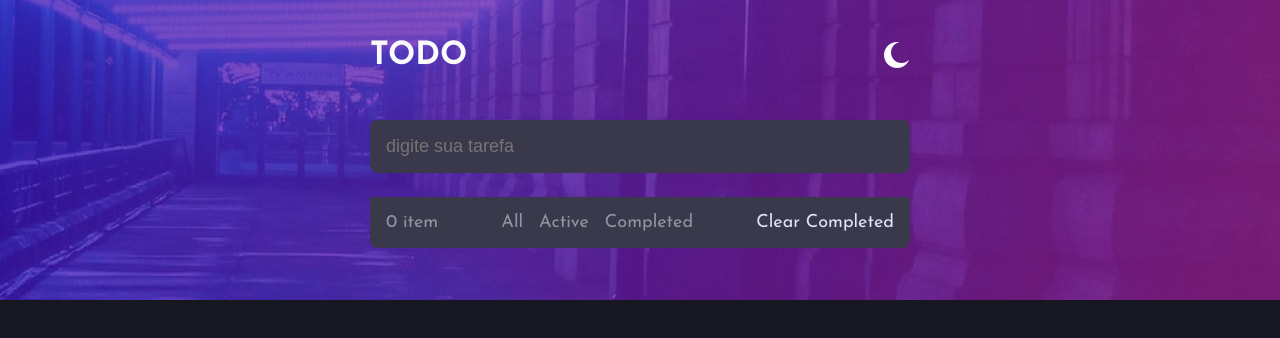
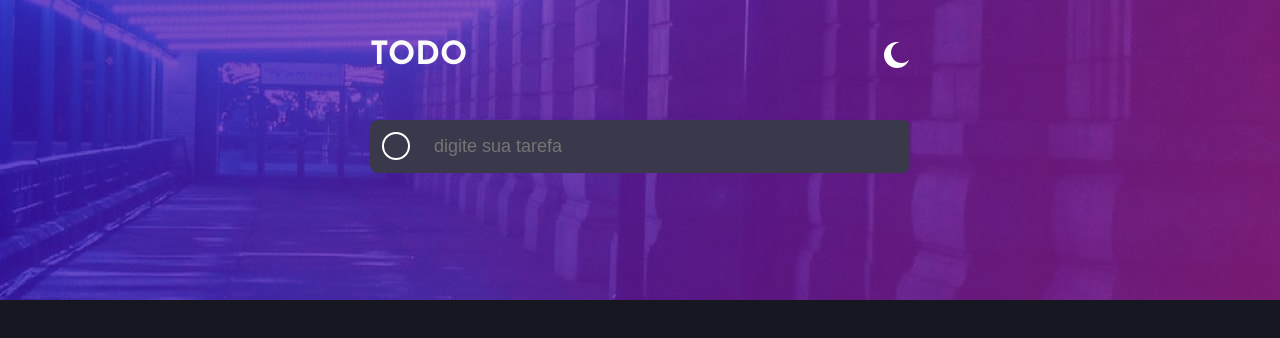
Before and after one commit to WigorCosta21/ToDoList-React-Challenge, a React (Vite) app: page / in a window 1280 px wide. Shown: the top 338 px of the page. Built offline with nearby package versions, Linux system fonts and the light colour scheme.

Commit message:
feat: Created Checkbox component

```diff
--- /dev/null
+++ b/src/components/Checkbox/index.tsx
@@ -0,0 +1,21 @@
+import React from "react";
+import * as S from "./styles";
+
+interface ICheckboxProps {
+  checked: boolean;
+  onChange: React.ChangeEventHandler<HTMLInputElement>;
+}
+
+export const Checkbox = ({ checked, onChange }: ICheckboxProps) => {
+  return (
+    <S.CheckboxWrapper>
+      <S.InputCheckbox
+        checked={checked}
+        onChange={onChange}
+        type="checkbox"
+        id="checkbox"
+      />
+      <S.Label htmlFor="checkbox"></S.Label>
+    </S.CheckboxWrapper>
+  );
+};
--- /dev/null
+++ b/src/components/Checkbox/styles.ts
@@ -0,0 +1,31 @@
+import styled from "styled-components";
+
+export const CheckboxWrapper = styled.div`
+  position: relative;
+`;
+
+export const InputCheckbox = styled.input`
+  display: none;
+  cursor: pointer;
+
+  &:checked + label::before {
+    background: linear-gradient(hsl(192, 100%, 67%), hsl(280, 87%, 65%));
+  }
+`;
+
+export const Label = styled.label`
+  display: flex;
+  align-items: center;
+  font-size: 1.125rem;
+  position: relative;
+  &::before {
+    content: "";
+    display: block;
+    width: 24px;
+    height: 24px;
+    border: 2px solid white;
+    border-radius: 50%;
+    background-color: transparent;
+    cursor: pointer;
+  }
+`;
--- a/src/components/Input/index.tsx
+++ b/src/components/Input/index.tsx
@@ -2,11 +2,13 @@ import { useTask } from "../../hooks/useTask";
 import { Container } from "../../GlobaStyles";
 import * as S from "./styles";
 import { useState } from "react";
+import { Checkbox } from "../Checkbox";
 
 export const Input = () => {
   const { addTask } = useTask();
 
   const [taskInput, setTaskInput] = useState("");
+  const [checkedInput, setCheckedInput] = useState(false);
 
   const handleAddTask = () => {
     if (taskInput.trim() === "") {
@@ -16,11 +18,12 @@ export const Input = () => {
     const newTask: ITask = {
       id: new Date().getTime(),
       task: taskInput,
-      checked: false,
+      checked: checkedInput,
     };
 
     addTask(newTask);
     setTaskInput("");
+    setCheckedInput(false);
   };
 
   const handleKeyPressEnter = (e: React.KeyboardEvent<HTMLInputElement>) => {
@@ -39,6 +42,10 @@ export const Input = () => {
           onChange={(e) => setTaskInput(e.target.value)}
           onKeyUp={handleKeyPressEnter}
         />
+        <Checkbox
+          checked={checkedInput}
+          onChange={(e) => setCheckedInput(e.target.checked)}
+        />
       </S.InputContainer>
     </Container>
   );
--- a/src/components/Input/styles.ts
+++ b/src/components/Input/styles.ts
@@ -1,12 +1,20 @@
 import styled from "styled-components";
+import { CheckboxWrapper } from "../Checkbox/styles";
 
 export const InputContainer = styled.div`
   margin-top: 48px;
+  position: relative;
+
+  ${CheckboxWrapper} {
+    position: absolute;
+    top: 12px;
+    left: 12px;
+  }
 `;
 
 export const InputTask = styled.input`
   width: 100%;
-  padding: 1rem;
+  padding: 1rem 1rem 1rem 4rem;
   border: none;
   border-radius: 8px;
   outline: none;
--- a/src/components/List/index.tsx
+++ b/src/components/List/index.tsx
@@ -17,7 +17,7 @@ export const List = () => {
       <S.ListContainer>
         {tasks.map((task) => (
           <S.ListItem key={task.id}>
-            <span>{task.task}</span>
+            <span className={task.checked ? "checked" : ""}>{task.task}</span>
             <S.BtnRemove onClick={() => handleRemoveTask(task.id)}>
               <img src={RemoveTaskImg} alt="Ícone X" />
             </S.BtnRemove>
--- a/src/components/List/styles.ts
+++ b/src/components/List/styles.ts
@@ -15,6 +15,12 @@ export const ListItem = styled.li`
   justify-content: space-between;
   border-bottom: 1px solid ${(props) => props.theme.border};
 
+  span {
+    &.checked {
+      text-decoration: line-through;
+    }
+  }
+
   &:first-child {
     border-top-left-radius: 8px;
     border-top-right-radius: 8px;
--- a/src/components/Todo/index.tsx
+++ b/src/components/Todo/index.tsx
@@ -1,3 +1,4 @@
+import { useTask } from "../../hooks/useTask";
 import { Footer } from "../Footer";
 import { Header } from "../Header";
 import { Input } from "../Input";
@@ -5,12 +6,13 @@ import { List } from "../List";
 import * as S from "./styles";
 
 export const Todo = () => {
+  const { tasks } = useTask();
   return (
     <S.Hero>
       <Header />
       <Input />
       <List />
-      <Footer />
+      {tasks.length > 0 && <Footer />}
     </S.Hero>
   );
 };
```
